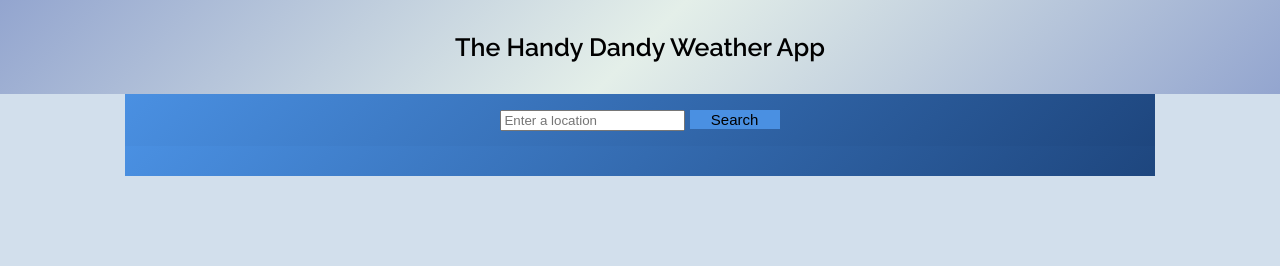
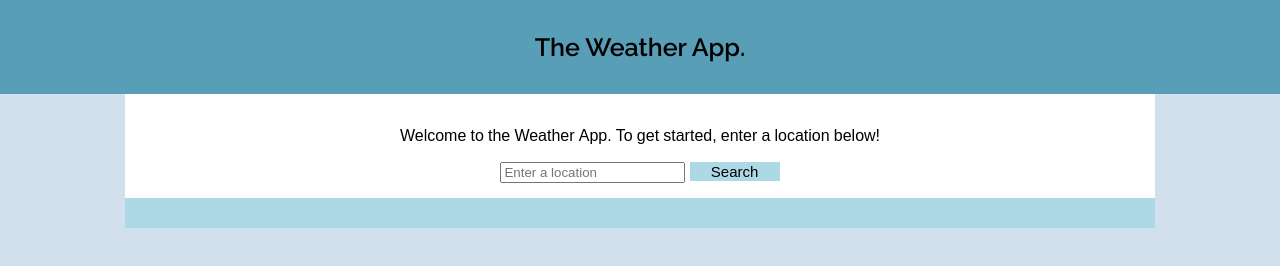
Before and after one commit to wise3400/ATLS4630-Project1, a plain HTML site: page index.html in a window 1280 px wide. Drawn offline with Linux system fonts and the light colour scheme.

Commit message:
polishing

```diff
--- a/index.html
+++ b/index.html
@@ -3,7 +3,7 @@
 <head>
     <meta charset="UTF-8">
     <meta name="viewport" content="width=device-width, initial-scale=1.0">
-    <title>The Handy Dandy Weather App</title>
+    <title>The Weather App.</title>
     <script defer src="project1.js"></script>
     <link href = "project1.css" rel = "stylesheet">
 
@@ -13,18 +13,27 @@
 
 <body>
     <header>
-        <h1>The Handy Dandy Weather App </h1>
+        <h1>The Weather App. </h1>
     </header>
 
+
 <div id = "container1" class = "weatherContainer">
+        <p>Welcome to the Weather App. To get started, enter a location below!</p>
         <label for = "location"> </label>
-        <input type = "text" id = "location" placeholder = "Enter a location">
+        <input type = "text" id = "location" placeholder = "Enter a location" required>
         <button type = "button" id = "searchButton">Search </button>
+
 </div>
 
 <div id = "container2" class = "weatherInformation">
     <div id = "getWeatherInformation">
 
+        <!-- If a user inputs an invalid location, then this will show in the display that
+        the location is not found. -->
+        <h2 id = "notFound">City, state, or country not found.</h2>
+
+        <!-- These display the location, temperature, condition, wind speed, humidity, and feels like
+        based on the inputted location by the user. -->
         <h2 id = "Place">Location:  </h2>
         <h2 id = "Temp"> Temperature: </h2>
         <h2 id = "Current-weather">Condition: </h2>
@@ -32,7 +41,8 @@
         <h2 id = "humid">Humidity: </h2>
         <h2 id = "feels-like">Feels like: </h2>
 
-        <img id = "pics" height = "500" width = "700">
+        <!-- Shows the image based on the condition -->
+        <img src = "clear-sky" id = "pics" height = "500" width = "700" alt = "Pictures based on weather condition">
     </div>
 </div>
 
--- a/project1.css
+++ b/project1.css
@@ -3,7 +3,7 @@
 
 header, footer
 {
-    background: linear-gradient(135deg, #93a5cf, #e4efe9, #93a5cf);
+    background: rgb(88, 158, 182);
     padding: 15px;
     text-align: center;
 }
@@ -19,7 +19,7 @@ button
 {
     width: 9%;
     font-size: 15px;
-    background-color: #4A90E2;
+    background-color: lightblue;
     color: black;
     cursor: pointer;
     border:none;
@@ -27,7 +27,7 @@ button
 
 button:hover
 {
-    background-color: white;
+    background-color: lightgreen;
 }
 
 #container1
@@ -35,7 +35,7 @@ button:hover
     max-width: 1000px;
     margin: 0 auto;
     padding: 15px;
-    background: linear-gradient(135deg, #4A90E2, #1E467E);
+    background: white;
     text-align: center;
 }
 
@@ -44,7 +44,7 @@ button:hover
     max-width: 1000px;
     margin: 0 auto;
     padding: 15px;
-    background: linear-gradient(135deg, #4A90E2, #1E467E);
+    background: lightblue;
     text-align: center;
 }
 
--- a/project1.js
+++ b/project1.js
@@ -1,6 +1,7 @@
 const searchButton = document.getElementById('searchButton');
 const place = document.getElementById('location');
 const weatherInfo = document.getElementById('getWeatherInformation');
+const notFound = document.getElementById('notFound');
 
 
 // Used https://alwazkazi3.medium.com/creating-a-weather-app-using-api-javascript-4d7bb26bbc92 for reference.
@@ -10,7 +11,14 @@ searchButton.addEventListener('click', function()
         .then(response => response.json())
         .then(showWeatherInfo)
 
+        // Used https://rapidapi.com/guides/error-handling-fetch for reference.
+        .catch(error =>
+            {
 
+                  document.getElementById("notFound").innerHTML = "City, state, or country not found. Please try again.";
+                  document.getElementById("notFound").style.display = 'block';
+
+            })
 });
 
 function showWeatherInfo(getWeatherData)
@@ -19,7 +27,7 @@ function showWeatherInfo(getWeatherData)
     document.getElementById("Place").innerHTML = "Location: " + "<br>" + getWeatherData.name + ", " + getWeatherData.sys.country;
     document.getElementById("Place").style.display = 'block';
 
-    document.getElementById("Temp").innerHTML = "Temperature: " + "<br>" + getWeatherData.main.temp + "°C";
+    document.getElementById("Temp").innerHTML = "Temperature: " + "<br>" + getWeatherData.main.temp + " °C";
     document.getElementById("Temp").style.display = 'block';
 
     document.getElementById("Current-weather").innerHTML = "Condition: " + "<br>" +  getWeatherData.weather[0].description;
@@ -128,7 +136,6 @@ function showWeatherInfo(getWeatherData)
          document.getElementById("pics").alt = "Hazy";
          document.getElementById("pics").style.display = 'block';
    }
-
 }
 
 
```
Also changed, not shown: 1 other file.
